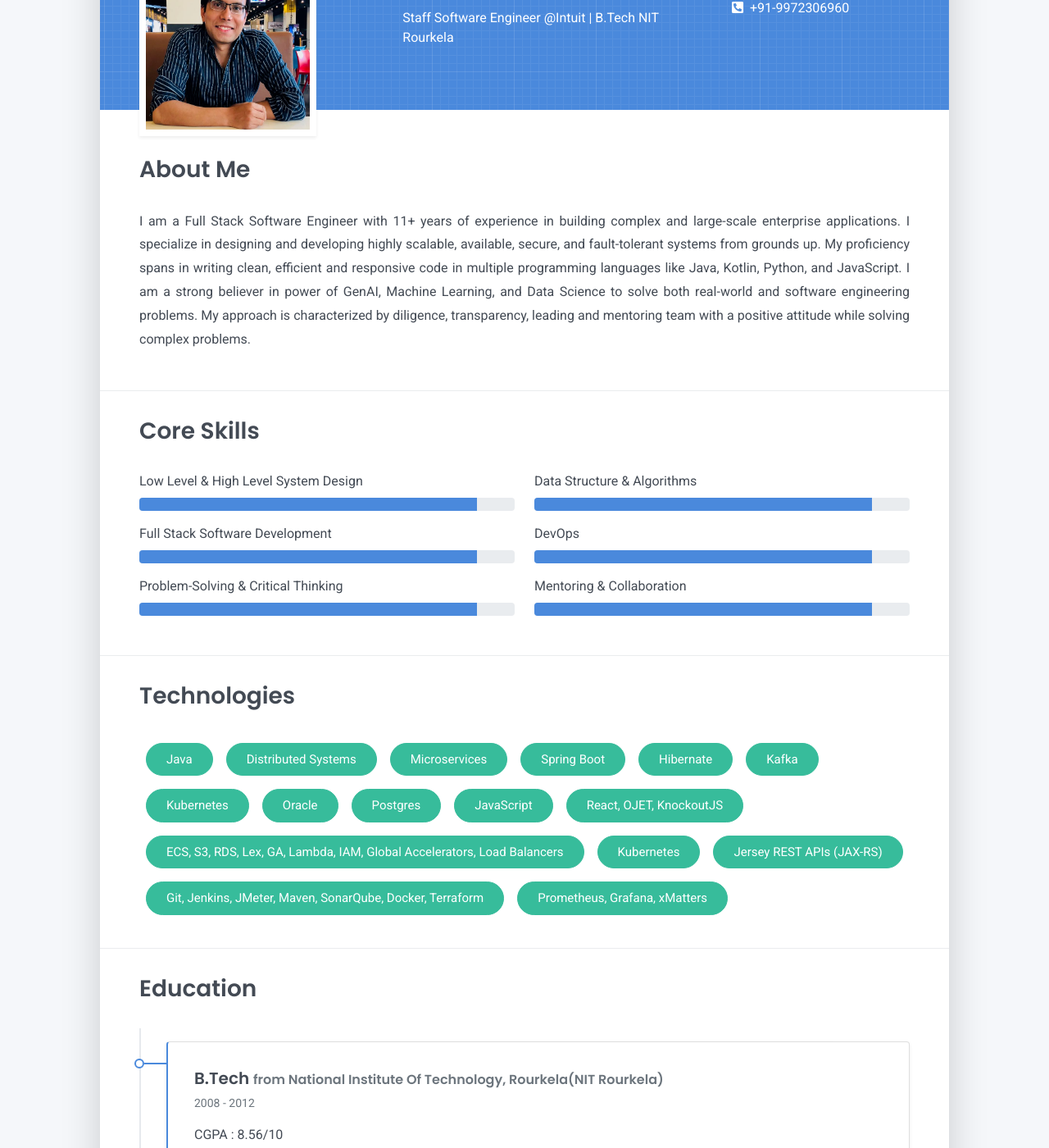
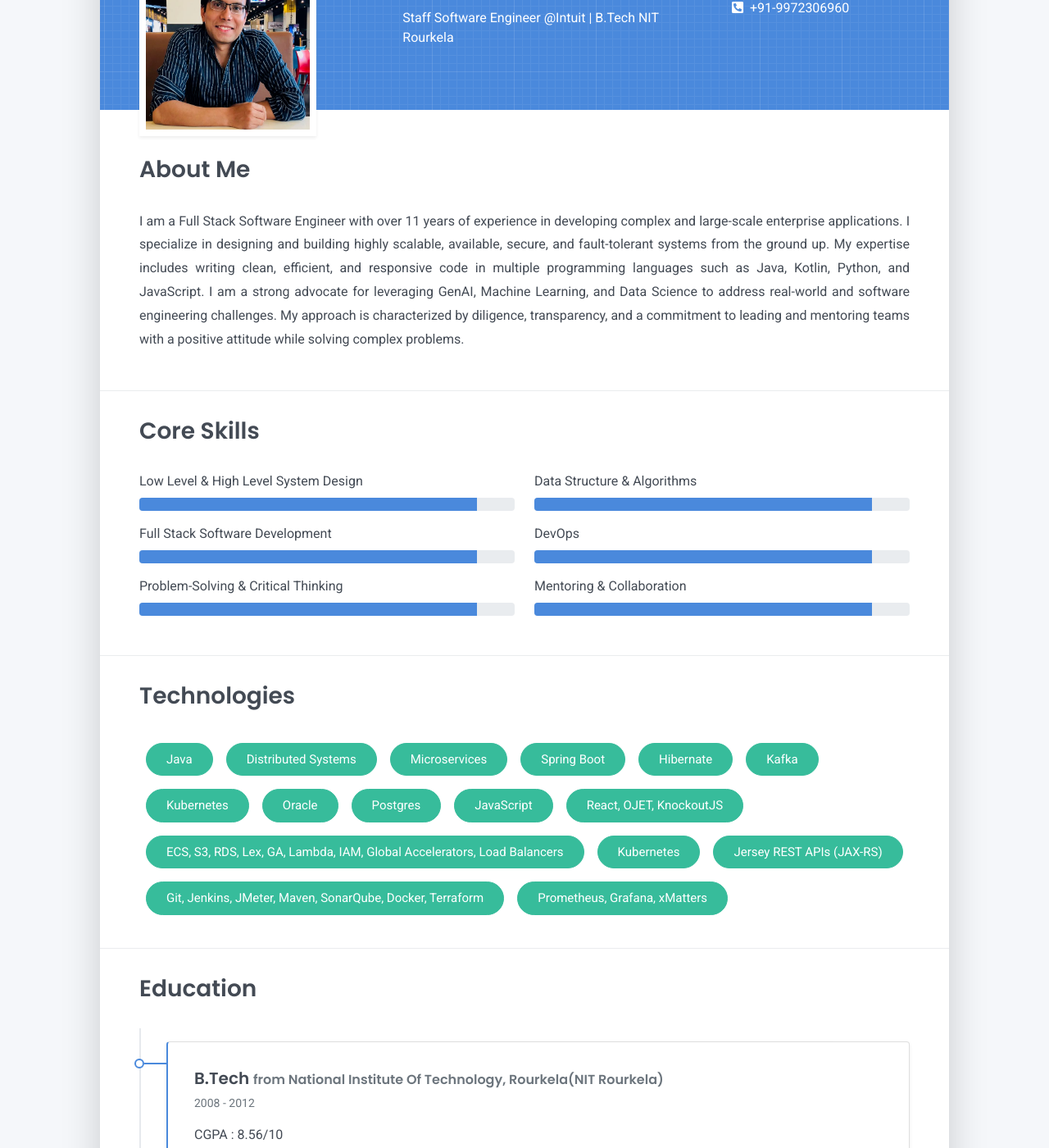
Before and after one commit to anandkshitiz/anandkshitiz.github.io, a Jekyll site: the page built from tabs/about.md, in a window 1280 px wide and 1400 px high, scrolled down 202 px. Shown: the whole window at 82% size. Built offline with Jekyll 4.4.1, drawn with Linux system fonts in a browser that asks for light colours; some of the changed text lies outside the part shown.

```diff
--- a/tabs/about/content/about-section.html
+++ b/tabs/about/content/about-section.html
@@ -2,11 +2,13 @@
   <div class="col-md-12">
     <h2 class="h3 mb-3">About Me</h2>
     <p style="text-align: justify; line-height: 1.8;">
-      I am a Full Stack Software Engineer with 11+ years of experience in building complex and large-scale enterprise applications.
-      I specialize in designing and developing highly scalable, available, secure, and fault-tolerant systems from grounds up.
-      My proficiency spans in writing clean, efficient and responsive code in multiple programming languages like Java, Kotlin, Python, and JavaScript.
-      I am a strong believer in power of GenAI, Machine Learning, and Data Science to solve both real-world and software engineering problems.
-      My approach is characterized by diligence, transparency, leading and mentoring team with a positive attitude while solving complex problems.
+      I am a Full Stack Software Engineer with over 11 years of experience in developing complex and large-scale
+      enterprise applications. I specialize in designing and building highly scalable, available, secure, and
+      fault-tolerant systems from the ground up. My expertise includes writing clean, efficient, and responsive code in
+      multiple programming languages such as Java, Kotlin, Python, and JavaScript. I am a strong advocate for leveraging
+      GenAI, Machine Learning, and Data Science to address real-world and software engineering challenges. My approach
+      is characterized by diligence, transparency, and a commitment to leading and mentoring teams with a positive
+      attitude while solving complex problems.
     </p>
   </div>
 </div>
--- a/tabs/about/content/work-experience-section.html
+++ b/tabs/about/content/work-experience-section.html
@@ -1,4 +1,12 @@
 <h2 class="h3 mb-3">Work Experience</h2>
+<p style="text-align: justify; line-height: 1.8;">
+    For the past 2 plus years, I have been working as a Staff Software Engineer at Intuit, Bengaluru. I began my
+    career as a C++ Engineer at Dassault Systèmes before moving to Oracle as a Backend Engineer. During my tenure at
+    Oracle, I evolved into a Full Stack Engineer, building multiple APIs and applications on Oracle Cloud.
+    After 3 years at Oracle, I transitioned to athenaHealth as a Senior Member of Technical Staff. I was
+    subsequently promoted to Lead Member of Technical Staff, where I played a pivotal role in building athenaHealth's
+    Decision Engine Platform from scratch. This platform is now utilized by over 116,000 customers of athenaHealth.
+</p>
 <div class="timeline">
     <div class="timeline-card timeline-card-success card shadow-sm">
         <div class="card-body">
@@ -21,12 +29,16 @@
                                 <ul style="text-align: justify">
                                     <li> Spearheaded technical design and implementation of Custom Dimension for
                                         QuickBooks Entities</li>
-                                    <li> Created end-to-end tech design to implement Custom Dimension in Transaction Line Items
+                                    <li> Created end-to-end tech design to implement Custom Dimension in Transaction
+                                        Line Items
                                         and Transaction Forms.</li>
                                     <li> Defined Hexagonal Design Pattern and guided team in design and implementation
                                         of the right architecture pattern</li>
-                                    <li> Led discussions with stakeholders on various aspects of location in QBO and technichal feasibility of implementing uber level Location for various use cases in QuickBooks</li>
-                                    <li> Led Fixed Assets Management team in reducing Rum FCI(Failed Customer Interaction) alerts from ~30/day to 0 and implementing
+                                    <li> Led discussions with stakeholders on various aspects of location in QBO and
+                                        technichal feasibility of implementing uber level Location for various use cases
+                                        in QuickBooks</li>
+                                    <li> Led Fixed Assets Management team in reducing Rum FCI(Failed Customer
+                                        Interaction) alerts from ~30/day to 0 and implementing
                                         Canary Deployment Strategy</li>
                                     <li> Contributed >50 PRs across various code repositories in QuickBooks</li>
                                 </ul>
```
